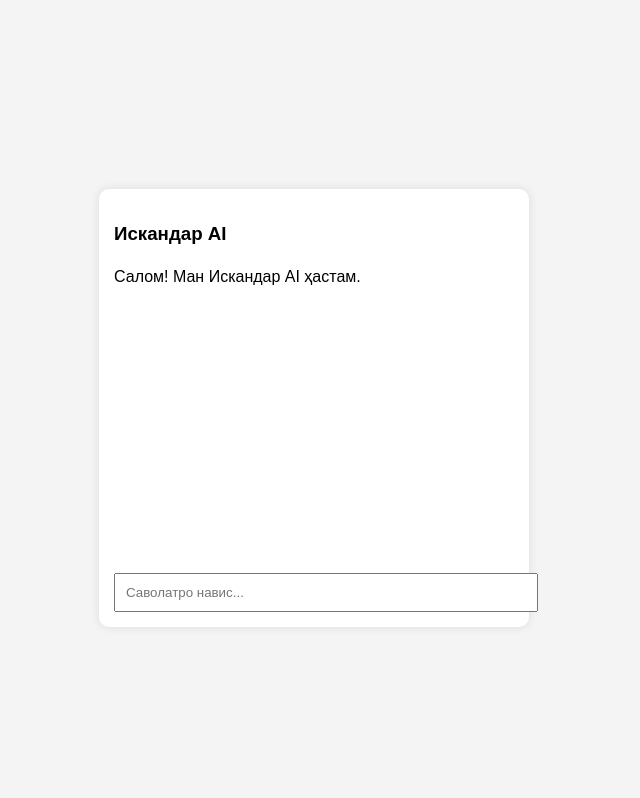
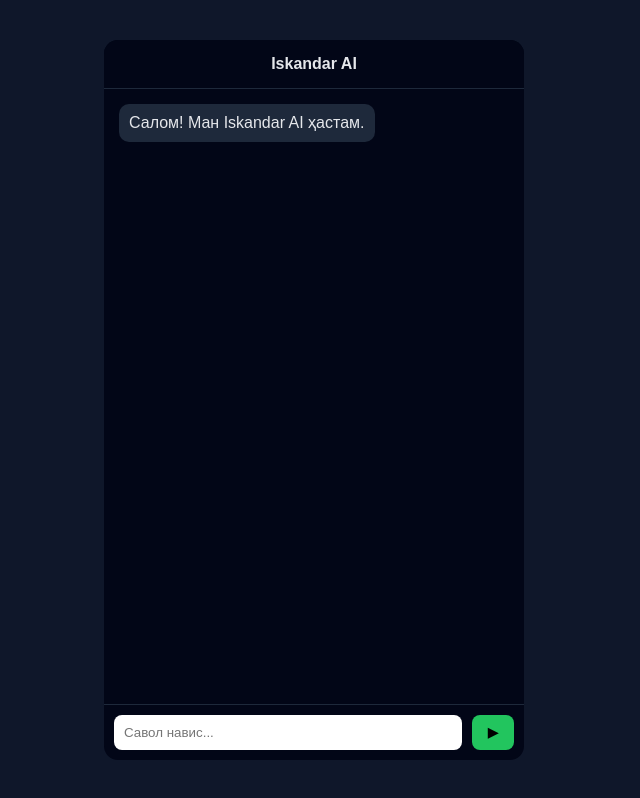
Before and after one commit to ismoiliskandari5-del/iskandar-ai, a website: page index.html in a window 1280 px wide. Shown: the whole page, without its empty margins (326-966 px from the left). Drawn offline with Linux system fonts and the light colour scheme.

Commit message:
Update index.html

```diff
--- a/index.html
+++ b/index.html
@@ -2,62 +2,135 @@
 <html lang="tg">
 <head>
 <meta charset="UTF-8">
-  <title>Искандар AI</title>
+<title>Iskandar AI</title>
+
 <style>
+* {
+  box-sizing: border-box;
+  font-family: Arial, sans-serif;
+}
+
 body {
-      font-family: Arial, sans-serif;
-      background: #f4f4f4;
-      display: flex;
-      justify-content: center;
-      align-items: center;
+  margin: 0;
   height: 100vh;
+  background: #0f172a;
+  display: grid;
+  place-items: center;
 }
+
+.app {
+  width: 100%;
+  max-width: 420px;
+  height: 90vh;
+  background: #020617;
+  color: #e5e7eb;
+  display: grid;
+  grid-template-rows: auto 1fr auto;
+  border-radius: 14px;
+  overflow: hidden;
+}
+
+/* HEADER */
+.header {
+  padding: 15px;
+  background: #020617;
+  text-align: center;
+  font-weight: bold;
+  border-bottom: 1px solid #1e293b;
+}
+
+/* CHAT */
 .chat {
-      width: 100%;
-      max-width: 400px;
-      background: #fff;
+  padding: 15px;
+  display: grid;
+  grid-auto-rows: min-content;
+  row-gap: 10px;
+  overflow-y: auto;
+}
+
+.user {
+  justify-self: end;
+  background: #2563eb;
+  padding: 10px;
   border-radius: 10px;
-      padding: 15px;
-      box-shadow: 0 0 10px rgba(0,0,0,0.1);
+  max-width: 80%;
 }
-    .messages {
-      height: 300px;
-      overflow-y: auto;
-      margin-bottom: 10px;
+
+.ai {
+  justify-self: start;
+  background: #1e293b;
+  padding: 10px;
+  border-radius: 10px;
+  max-width: 80%;
 }
-    .msg {
-      margin: 5px 0;
+
+/* INPUT */
+.input-box {
+  display: grid;
+  grid-template-columns: 1fr auto;
+  gap: 10px;
+  padding: 10px;
+  border-top: 1px solid #1e293b;
 }
-    .user { text-align: right; font-weight: bold; }
+
 input {
-      width: 100%;
   padding: 10px;
+  border-radius: 8px;
+  border: none;
+  outline: none;
+}
+
+button {
+  padding: 10px 16px;
+  border-radius: 8px;
+  border: none;
+  background: #22c55e;
+  font-weight: bold;
 }
 </style>
 </head>
+
 <body>
 
-<div class="chat">
-  <h3>Искандар AI</h3>
-  <div class="messages" id="messages">
-    <div class="msg">Салом! Ман Искандар AI ҳастам.</div>
+<div class="app">
+
+  <div class="header">Iskandar AI</div>
+
+  <div class="chat" id="chat">
+    <div class="ai">Салом! Ман Iskandar AI ҳастам.</div>
   </div>
-  <input id="input" placeholder="Саволатро навис..." />
+
+  <div class="input-box">
+    <input id="input" placeholder="Савол навис..." />
+    <button onclick="send()">▶</button>
+  </div>
+
 </div>
 
 <script>
-  const input = document.getElementById('input');
-  const messages = document.getElementById('messages');
+function send() {
+  const input = document.getElementById("input");
+  const chat = document.getElementById("chat");
+  const text = input.value.toLowerCase();
 
-  input.addEventListener('keypress', e => {
-    if (e.key === 'Enter' && input.value.trim()) {
-      const userMsg = input.value;
-      messages.innerHTML += `<div class="msg user">${userMsg}</div>`;
-      messages.innerHTML += `<div class="msg">Ман ҷавоб медиҳам…</div>`;
-      input.value = '';
-      messages.scrollTop = messages.scrollHeight;
+  if (!text) return;
+
+  chat.innerHTML += `<div class="user">${input.value}</div>`;
+
+  let reply = "Ман ҳоло омӯзиш дорам.";
+
+  if (text.includes("салом")) reply = "Салом! Чӣ кӯмак кунам?";
+  else if (text.includes("ту кисти")) reply = "Ман AI ҳастам, бо Grid сохта шудам.";
+  else if (text.includes("код")) reply = "Ман метавонам HTML, CSS ва JS омӯзонам.";
+  else if (text.includes("исм")) reply = "Номи ман Iskandar AI.";
+
+  setTimeout(() => {
+    chat.innerHTML += `<div class="ai">${reply}</div>`;
+    chat.scrollTop = chat.scrollHeight;
+  }, 300);
+
+  input.value = "";
 }
-  });
 </script>
 
 </body>
```
Lines whose indentation alone changed are shown as unchanged.
